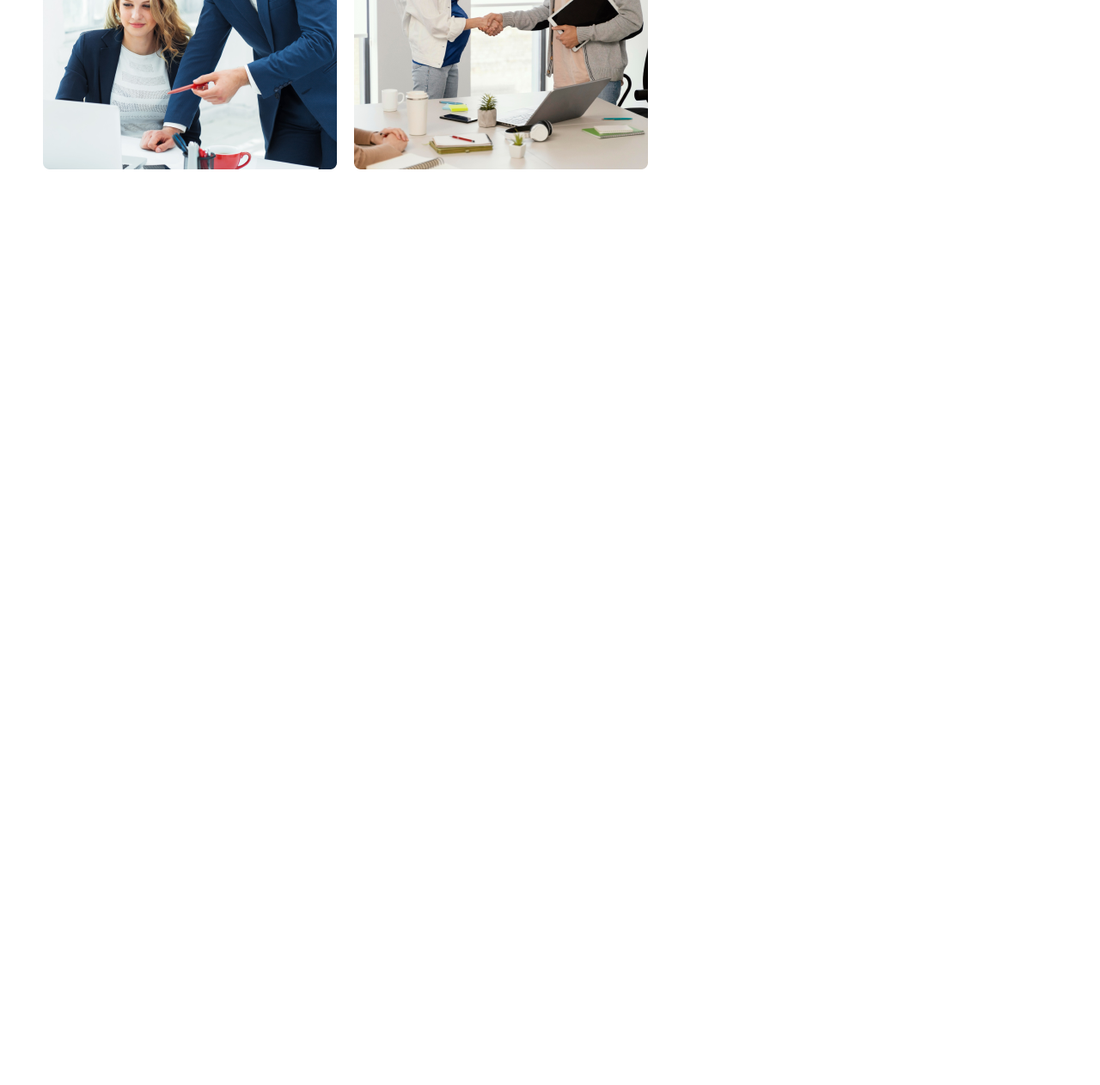
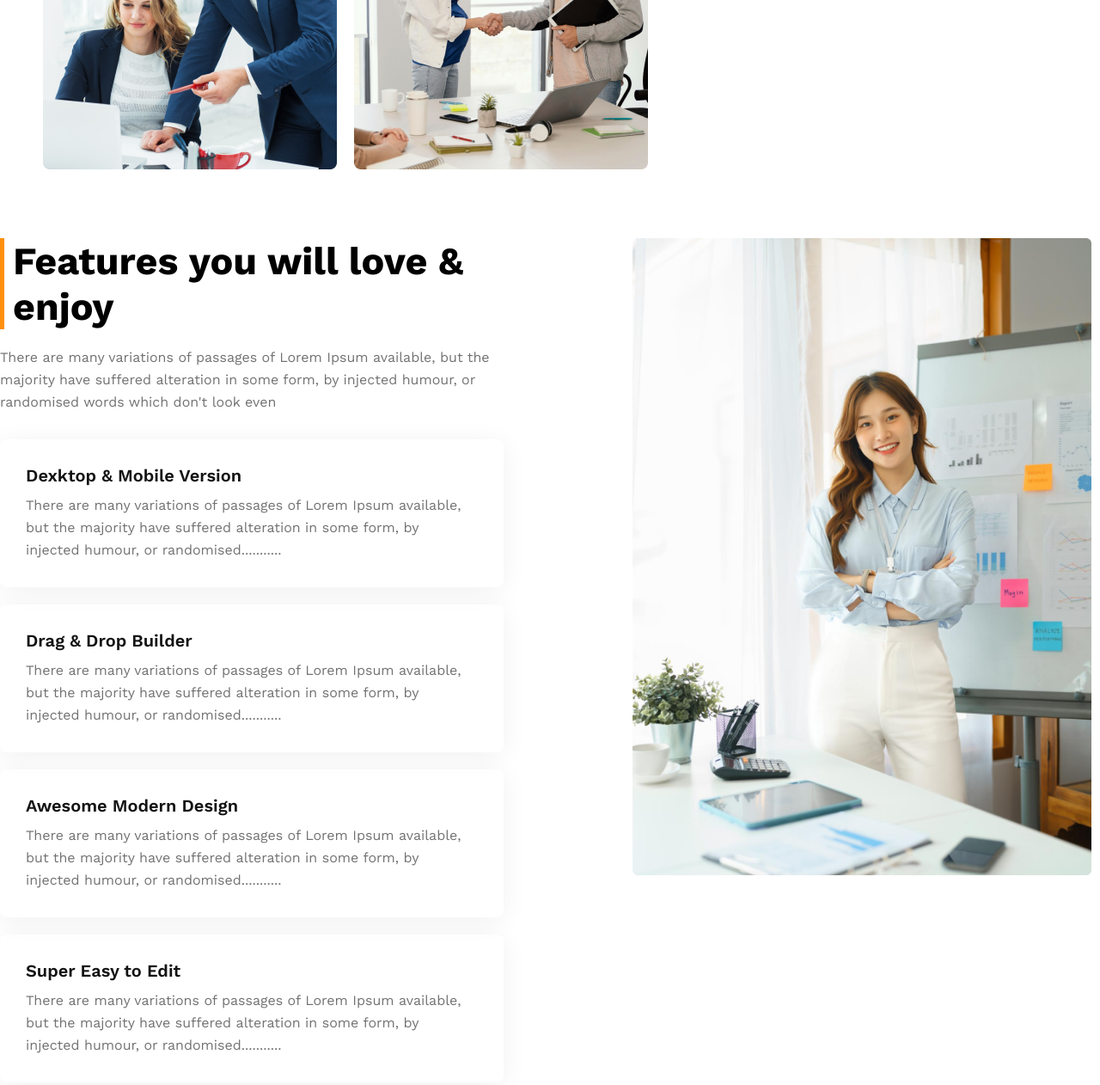
Before and after one commit to naimsadiq/g3-architects-website, a plain HTML site: page index.html in a window 1280 px wide. Shown: the part 1764-3026 px from the top of the page at 86% size. Before the commit the page ends 2041 px from the top, so only its background shows below. Drawn offline with nearby package versions, Linux system fonts and the light colour scheme.

Commit message:
Features section update cpmplete

```diff
--- a/index.html
+++ b/index.html
@@ -50,6 +50,49 @@
                 <button>Explore More</button>
             </div>
         </section>
+        <!-- Our Features section end -->
+
+
+        <!-- Features enjoy section start -->
+         <section class="features-enjoy">
+            <div class="features-enjoy-text-conteiner">
+                <h2 class="features-enjoy-title">Features you will love & enjoy</h2>
+                <p class="features-enjoy-description">
+                    There are many variations of passages of Lorem Ipsum available, but the majority have suffered alteration in some form, by injected humour, or randomised words which don't look even
+                </p>
+
+                <div class="features-cards-conteiner">
+                    <div class="features-card">
+                        <h4 class="card-title">Dexktop & Mobile Version</h4>
+                        <div class="card-description">
+                            There are many variations of passages of Lorem Ipsum available, but the majority have suffered alteration in some form, by injected humour, or randomised...........
+                        </div>
+                    </div>
+                    <div class="features-card">
+                        <h4 class="card-title">Drag & Drop Builder</h4>
+                        <div class="card-description">
+                            There are many variations of passages of Lorem Ipsum available, but the majority have suffered alteration in some form, by injected humour, or randomised...........
+                        </div>
+                    </div>
+                    <div class="features-card">
+                        <h4 class="card-title">Awesome Modern Design</h4>
+                        <div class="card-description">
+                            There are many variations of passages of Lorem Ipsum available, but the majority have suffered alteration in some form, by injected humour, or randomised...........
+                        </div>
+                    </div>
+                    <div class="features-card">
+                        <h4 class="card-title">Super Easy to Edit</h4>
+                        <div class="card-description">
+                            There are many variations of passages of Lorem Ipsum available, but the majority have suffered alteration in some form, by injected humour, or randomised...........
+                        </div>
+                    </div>
+                </div>
+            </div>
+            <div class="featured-architect">
+                <img src="./images/architect.png" alt="">
+            </div>
+
+         </section>
     </main>
     <footer>
 
--- a/styles/style.css
+++ b/styles/style.css
@@ -162,12 +162,66 @@
 }
 
 
+/* Features you will love & enjoy style start */
+
+.features-enjoy{
+    max-width: 1440px;
+    margin: 0 auto 130px;
+    display: flex;
+    justify-content: space-between;
+    gap: 140px;
+}
+
+
+.features-enjoy-text-conteiner{
+    max-width: 586px;
+}
+
+
+.featured-architect img{
+    width: 100%;
+    border-radius: 8px;
+    padding: 0 10px;
+}
+.features-enjoy-title{
+    font-size: 2.8rem;
+    font-weight: bold;
+    border-left: 5px solid #FF900E;
+    padding-left: 10px;
+    margin-bottom: 20px;
+}
+
+.features-enjoy-description{
+    line-height: 26px;
+    color: #727272;
+    margin-bottom: 30px;
+}
 
 
 
+.features-card{
+    padding: 30px 40px 30px 30px;
+    box-shadow: 0 4px 30px 0 rgba(0, 0, 0, 0.06);
+    margin-bottom: 20px;
+    border-radius: 8px;
+}
+.card-title{
+    font-size: 20px;
+    font-weight: 600;
+    color: #131313;
+    margin-bottom: 10px;
+}
+
+.card-description{
+    line-height: 26px;
+    color: #727272;
+}
+
 @media screen and (max-width: 576px){
     .navbar,
-    .nav-links{
+    .nav-links,
+    .our-features,
+    .features-enjoy{
         flex-direction: column;
     }
 
@@ -178,4 +232,20 @@
     .banner-content{
         padding: 0 10px;
     }
+
+    .img-conteiner{
+        grid-template-columns: repeat(1, 1fr);
+    }
+    .our-features{
+        text-align: center;
+    }
+
+    .features-enjoy{
+        gap: 20px;
+    }
+
+    .features-enjoy-text-conteiner{
+        padding: 0 8px;
+    }
+
 }
```
